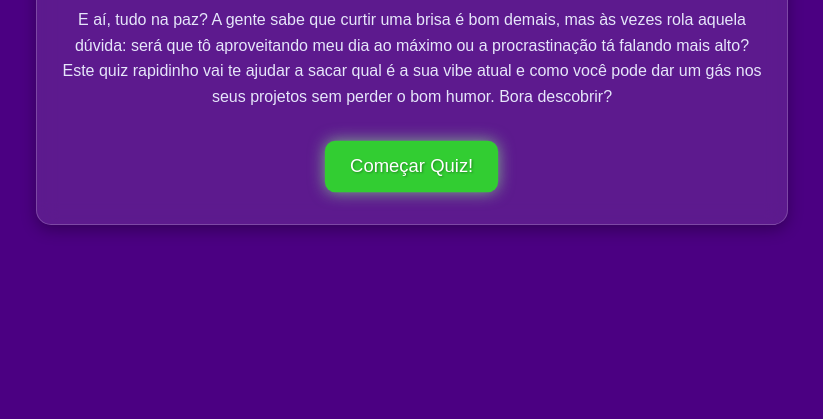
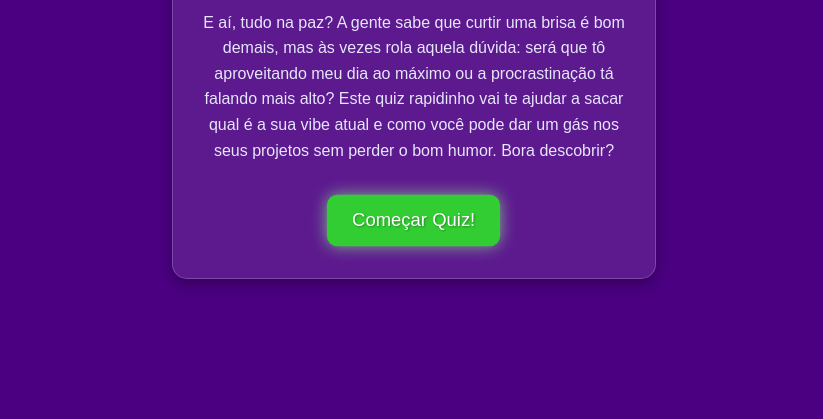
Before and after one commit to lkcostarj/quiz-tracker, a website: page quiz_v13.html in a window 1280 px wide. Shown: the part 421-840 px from the top of the page, without its empty margins (228-1051 px from the left). Drawn offline with Linux system fonts and the light colour scheme.

Commit message:
quiz_v13.html

```diff
--- a/quiz_v13.html
+++ b/quiz_v13.html
@@ -5,7 +5,22 @@
     <meta name="viewport" content="width=device-width, initial-scale=1.0">
     <title>Quiz: Deboísmo vs. Corre - Beck Embutido!</title>
     <style>
+        .main-wrapper {
+            width: 100%;
+            max-width: 480px;
+            margin: 0 auto;
+        }
+
         body {
+    display: flex;
+    justify-content: center;
+    align-items: flex-start;
+    flex-direction: column;
+    min-height: 100vh;
+    margin: 0;
+    padding: 0 10px;
+    overflow-x: hidden;
+
             font-family: 'Arial', sans-serif;
             line-height: 1.6;
             margin: 0;
@@ -275,6 +290,7 @@
     </style>
 </head>
 <body>
+  <div class="main-wrapper">
     <div class="smoke-container" id="smoke-effect-container"></div>
     <div class="extra-smoke-container" id="extra-smoke-effect-container"></div>
 
@@ -583,5 +599,6 @@
         }
 
     </script>
+  </div>
 </body>
 </html>
```
